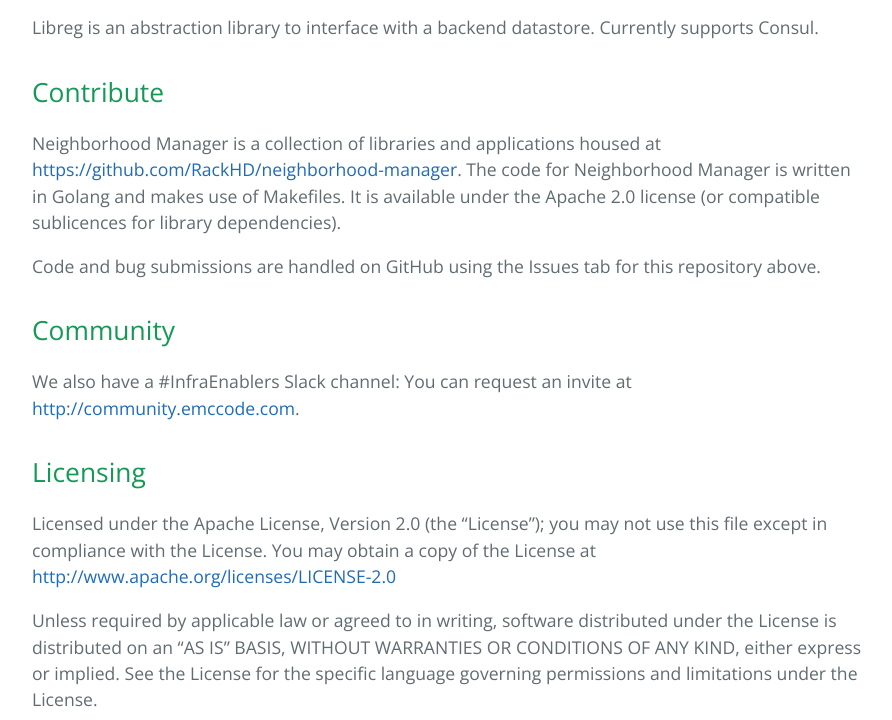
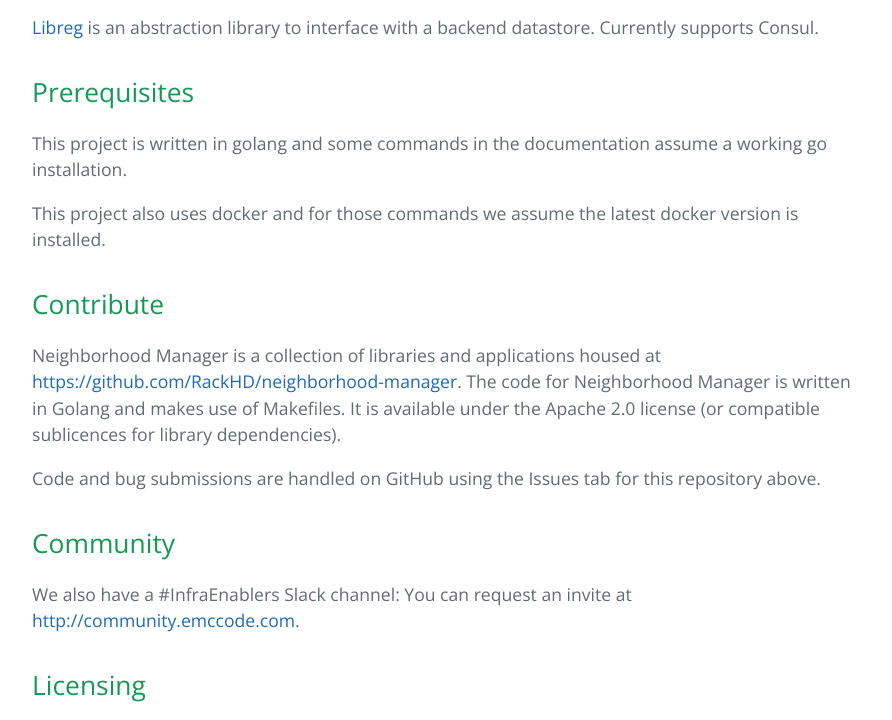
Before and after one commit to RackHD/neighborhood-manager, a plain HTML site: page index.html in a window 1280 px wide. Shown: the part 1996-2716 px from the top of the page, without its empty margins (192-1084 px from the left). Drawn offline with nearby package versions, Linux system fonts and the light colour scheme.

```diff
--- a/index.html
+++ b/index.html
@@ -41,7 +41,14 @@
 <a id="libreg-" class="anchor" href="#libreg-" aria-hidden="true"><span aria-hidden="true" class="octicon octicon-link"></span></a>Libreg <a href="https://godoc.org/github.com/RackHD/neighborhood-manager/libreg"><img src="https://godoc.org/github.com/RackHD/neighborhood-manager/libreg?status.svg" alt="GoDoc"></a>
 </h2>
 
-<p>Libreg is an abstraction library to interface with a backend datastore.  Currently supports Consul.</p>
+<p><a href="https://github.com/RackHD/neighborhood-manager/tree/master/libreg">Libreg</a> is an abstraction library to interface with a backend datastore.  Currently supports Consul.</p>
+
+<h2>
+<a id="prerequisites" class="anchor" href="#prerequisites" aria-hidden="true"><span aria-hidden="true" class="octicon octicon-link"></span></a>Prerequisites</h2>
+
+<p>This project is written in golang and some commands in the documentation assume a working go installation.</p>
+
+<p>This project also uses docker and for those commands we assume the latest docker version is installed.</p>
 
 <h2>
 <a id="contribute" class="anchor" href="#contribute" aria-hidden="true"><span aria-hidden="true" class="octicon octicon-link"></span></a>Contribute</h2>
```
Also changed, not shown: params.json (+1 -1 lines).
